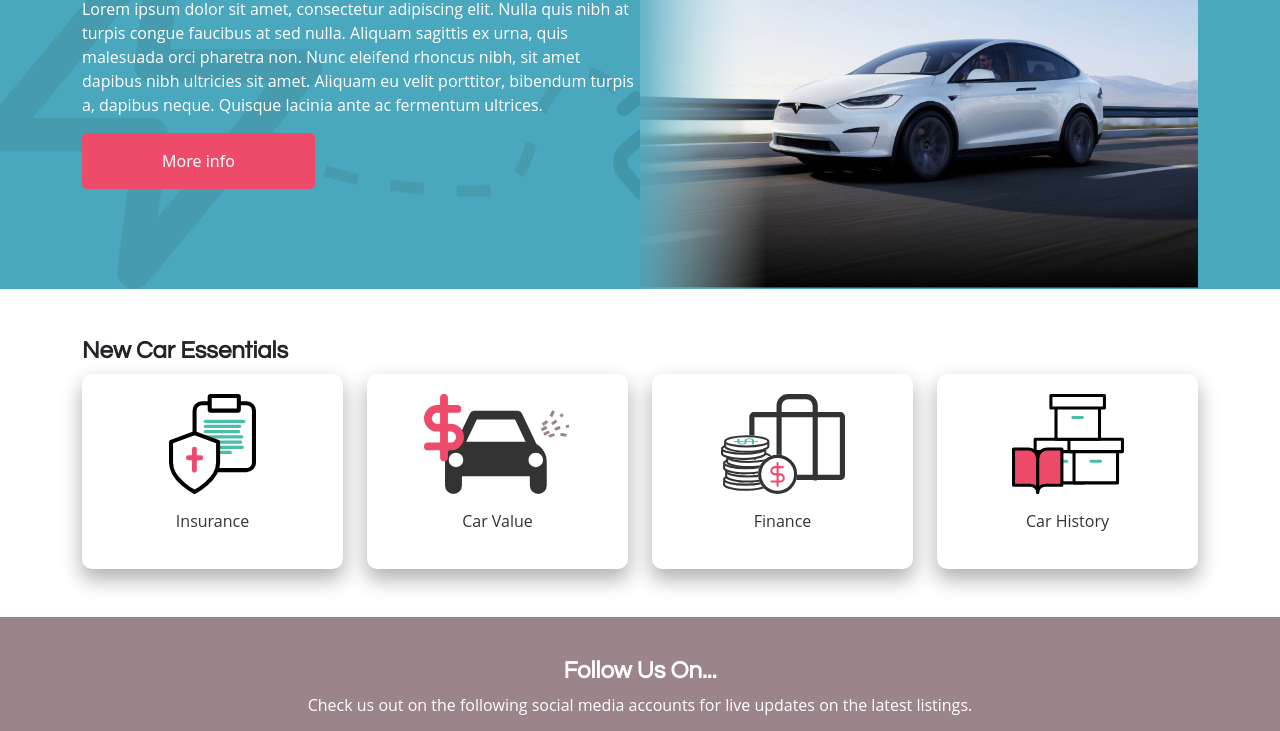
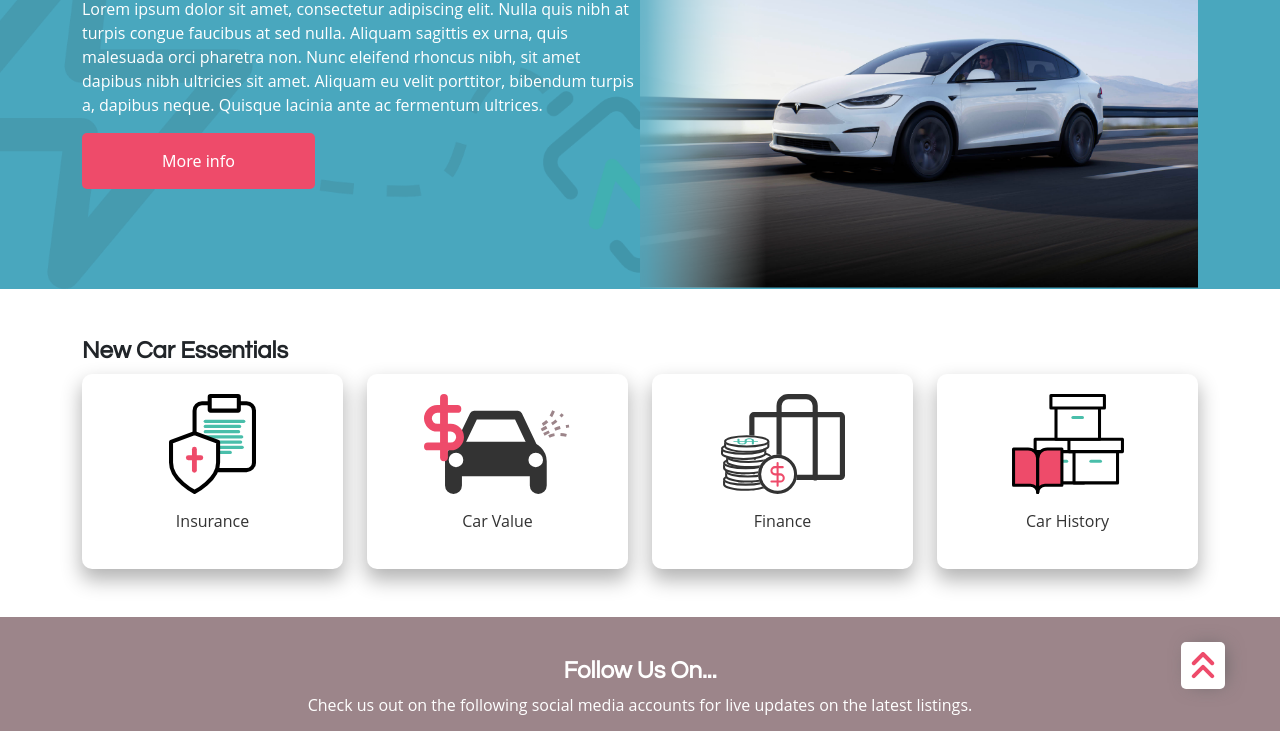
Before and after one commit to cdawgy/com458-coursework-2, a plain HTML site: page src/html/index.html in a window 1280 px wide. Shown: the part 833-1564 px from the top of the page. Drawn offline with Linux system fonts and the light colour scheme.

Commit message:
Added button to bring user to top of the page

```diff
--- a/src/css/global.css
+++ b/src/css/global.css
@@ -112,6 +112,7 @@ footer {
   background-color: #9c858a;
   text-align: center;
   padding: 40px 0 30px 0;
+  position: relative;
 }
 
 footer > ul > li {
@@ -129,3 +130,20 @@ footer > ul > li > a {
   text-decoration: none;
   vertical-align: top;
 }
+
+#footer-button {
+  background-color: #ffffff;
+  position: absolute;
+  padding: 10px;
+  right: 55px;
+  top: 25px;
+  border-radius: 5px;
+  box-shadow: #5f6062 4px 0px 20px -6px;
+  cursor: pointer;
+}
+
+@media only screen and (max-width: 991px) {
+  #footer-button {
+    display: none;
+  }
+}
--- a/src/css/index.css
+++ b/src/css/index.css
@@ -108,7 +108,7 @@
 .electric-cars {
     background-color: #49A7BE;
     background-image: url("../../assets/homePage/electric_bg.png");
-    background-position-x: -20px;
+    background-position-x: -90px;
     background-position-y: center;
     background-size: contain;
     background-repeat: no-repeat;
--- a/src/html/index.html
+++ b/src/html/index.html
@@ -158,6 +158,9 @@
           >
         </li>
       </ul>
+      <div id="footer-button">
+        <img src="../../assets/footerBar/chevrons-up.svg" alt="Upwards arrows. Click these to return to top of the page.">
+      </div>
     </footer>
     <!-- Required script tags in this order to allow Bootstrap to work -->
     <script src="../js/jquery.min.js"></script>
--- a/src/js/global.js
+++ b/src/js/global.js
@@ -138,3 +138,10 @@ const NEW_CAR_ESSENTIALS_LIST = [
     img: "../../assets/homePage/history-icon.svg",
   },
 ];
+
+
+// Button for scrolling to the top of the webpage
+const FOOTER_BUTTON = document.getElementById("footer-button");
+FOOTER_BUTTON.addEventListener("click", () => {
+  window.scrollTo(0, 0);
+});
```
Also changed, not shown: assets/footerBar/chevrons-up.svg (added).
